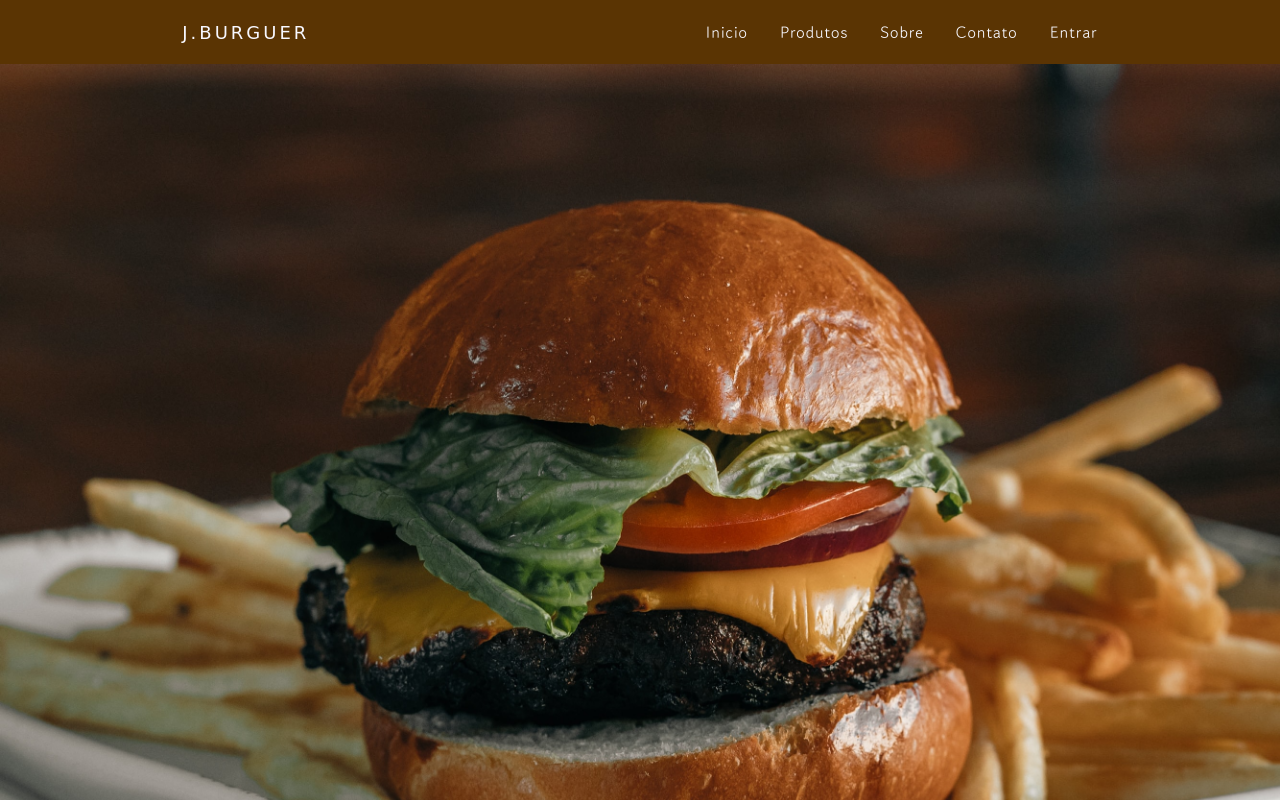
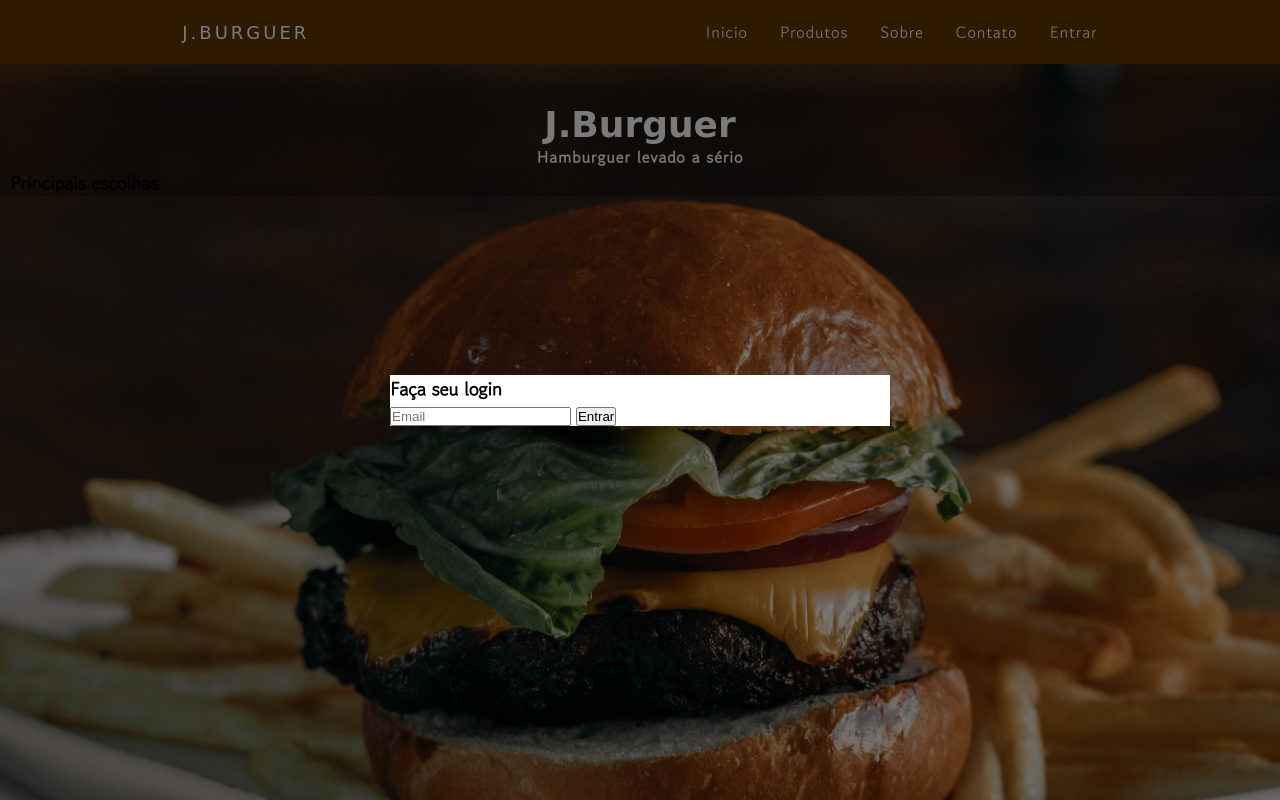
Before and after one commit to Joaoluis12/APS2-Web1, a PHP site: page / in a window 1280 px wide. Run offline with PHP 8.4, Linux system fonts and the light colour scheme; some web fonts are replaced.

Commit message:
projeto-loja02

```diff
--- a/css/style.css
+++ b/css/style.css
@@ -19,7 +19,14 @@ a:hover{
     opacity: 1;
 }
 
-/* Geral da pagina */
+.bg{
+    background: url('../images/bg.jpg') no-repeat center center;
+    background-size: cover;
+    height: 92vh;
+
+}
+
+/* HEADER */
 
 .logo{
     font-size: 18px;
@@ -36,12 +43,7 @@ nav{
     height: 8vh;
 }
 
-main{
-    background: url('../images/bg.jpg') no-repeat center center;
-    background-size: cover;
-    height: 92vh;
 
-}
 
 .nav-list{
     display: flex;
@@ -92,6 +94,7 @@ main{
     .mobile-menu{
         display: block;
     }
+
 }
 
 .nav-list.active{
@@ -119,3 +122,53 @@ main{
 .mobile-menu.active .line3{
     transform: rotate(45deg) translate(-5px, -6px);
 }
+
+/* CONTAINERES */
+
+.container {
+    padding-left: 10px;
+    padding-right: 10px;
+    background: rgba(0, 0, 0, 30%);
+}
+
+.container .cabecalho{
+    text-align: center;
+    color: whitesmoke;
+}
+
+.container .cabecalho .logo-session{
+    font-size: 36px;
+    font-family: 'Rye', cursive;
+    padding-top: 40px;
+}
+
+.container .cabecalho .sub-titulo-inicial{
+    font-size: 16px;
+    letter-spacing: 1px;
+}
+
+/* MODAL */
+
+.sub-titulo{
+    color: black;
+}
+
+.modal-container{
+    width: 100vw;
+    height: 100vh;
+    background: rgba(0,0,0,.5);
+    position: fixed;
+    top: 0px;
+    left: 0px;
+    z-index: 2000;
+    display: flex;
+    justify-content: center;
+    align-items: center;
+}
+
+.modal{
+    background: white;
+    width: 60%;
+    min-width: 300px;
+    max-width: 500px;
+}
--- a/index.php
+++ b/index.php
@@ -17,13 +17,32 @@
     <link href="https://fonts.googleapis.com/css2?family=Gowun+Dodum&family=Rye&display=swap" rel="stylesheet">
 
     <link rel="stylesheet" href="css/style.css">
-    <title>Hamburguer João</title>
+    <title>J.Burguer - Hamburguer João</title>
 </head>
 <body>
 
 <?php include('pages/menu.html');?>
 
-<main></main>
+<main class="bg">
+<section class="container">
+    <div class="cabecalho">
+        <h1 class="logo-session">J.Burguer</h1>
+        <h3 class="sub-titulo-inicial">Hamburguer levado a sério</h3>
+    </div>
+    <div class="principais-produtos">
+        <h3>Principais escolhas</h3>
+    </div>
+</section>
+
+
+
+
+
+</main>
+<footer>
+
+</footer>
+<?php include('pages/modal_login.html') ?>
 
 <script src="js/mobile-navbar.js"></script>
 </body>
--- /dev/null
+++ b/pages/modal_login.html
@@ -0,0 +1,9 @@
+<div id="modal" class="modal-container">
+    <div class="modal">
+        <h3 class="sub-titulo">Faça seu login</h3>
+        <form action="get">
+            <input type="text" class="input" name="" id="" placeholder="Email">
+            <input type="button" class="button" value="Entrar">
+        </form>
+    </div>
+</div>
```
Also changed, not shown: api/envio.php (added), pages/cadastro.php (added).
